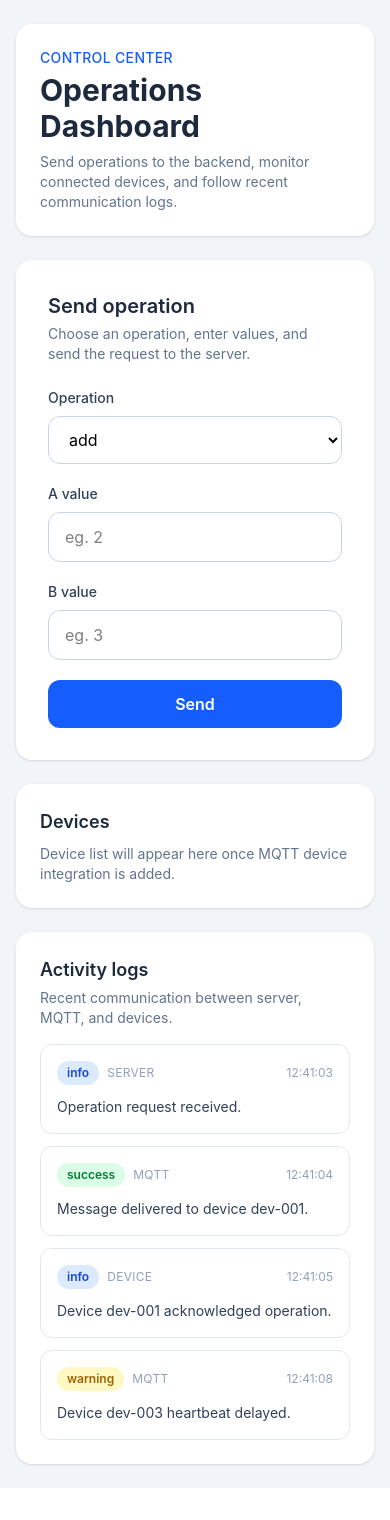
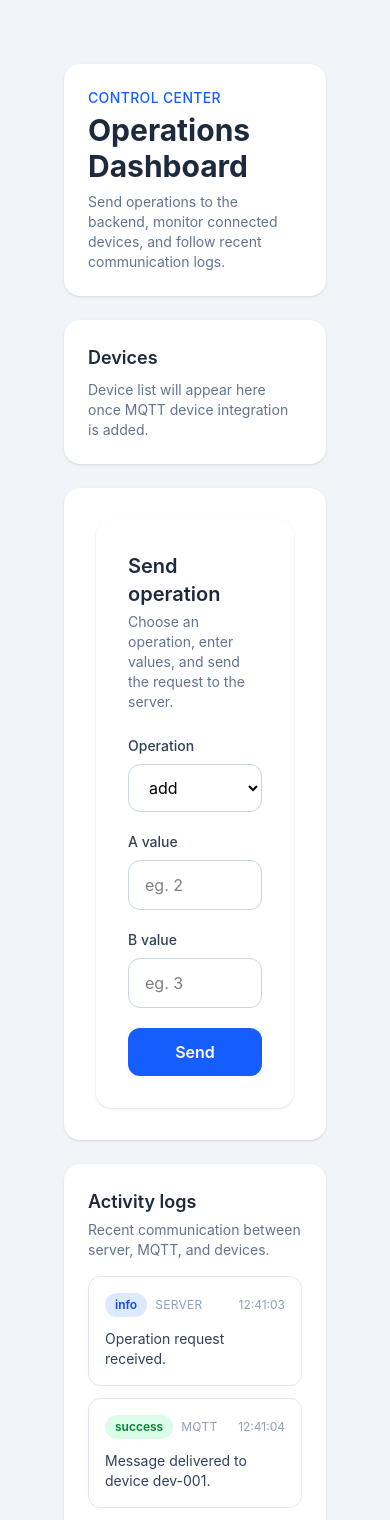
Before and after one commit to karber9/Projekt-IoT, a Next.js app in the folder frontend/: page / in a window 390 px wide. Shown: the top 1520 px of the page. Before the commit the page ends 1488 px from the top, so only its background shows below. Built offline with nearby package versions, Linux system fonts and the light colour scheme.

Commit message:
feat: restructure main page layout to improve component organization and responsiveness

```diff
--- a/frontend/app/page.tsx
+++ b/frontend/app/page.tsx
@@ -6,7 +6,6 @@ import OperationForm from "@/components/OperationForm";
 import OperationResponseCard from "@/components/OperationResponseCard";
 import ErrorAlert from "@/components/ErrorAlert";
 import DevicesPanel from "@/components/DevicesPanel";
-import ConnectionStatusPanel from "@/components/ConnectionStatusPanel";
 import LogsPanel from "@/components/LogsPanel";
 import DashboardHeader from "@/components/DashboardHeader";
 import { validateOperationValues } from "@/features/validation";
@@ -56,9 +55,15 @@ export default function Home() {
 
   return (
     <main className="min-h-screen bg-slate-100">
-      <div className="mx-auto flex max-w-5xl flex-col gap-6 px-4 py-6">
+      <div className="mx-auto px-16 py-16">
         <DashboardHeader />
 
+        <div className="mt-6 grid gap-6 lg:grid-cols-8">
+          <div className="lg:col-span-2">
+            <DevicesPanel />
+          </div>
+
+          <section className="rounded-2xl bg-white p-8 shadow-sm lg:col-span-3">
             <OperationForm
               operation={operation}
               setOperation={setOperation}
@@ -72,9 +77,12 @@ export default function Home() {
 
             <ErrorAlert message={error} />
             <OperationResponseCard response={response} />
+          </section>
 
-        <DevicesPanel />
+          <div className="lg:col-span-3">
             <LogsPanel />
+          </div>
+        </div>
       </div>
     </main>
   );
```
Lines whose indentation alone changed are shown as unchanged.
